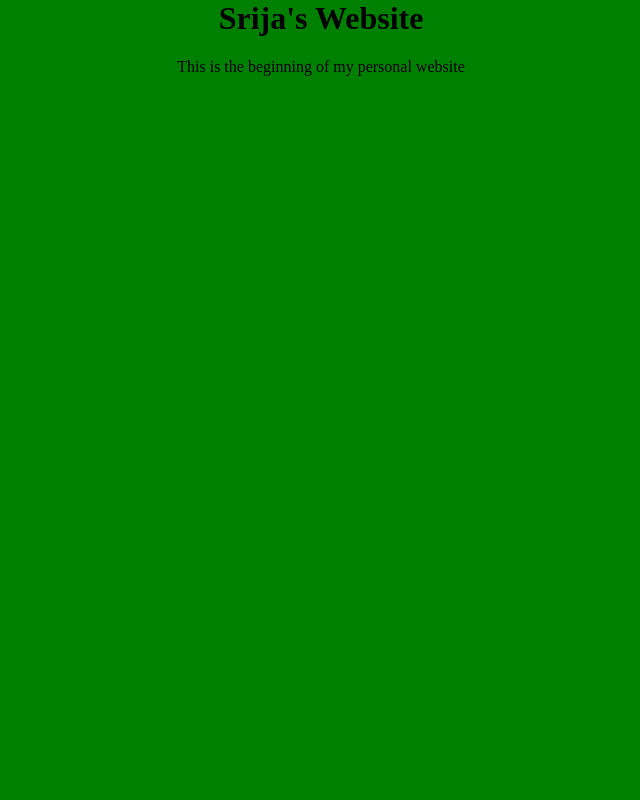
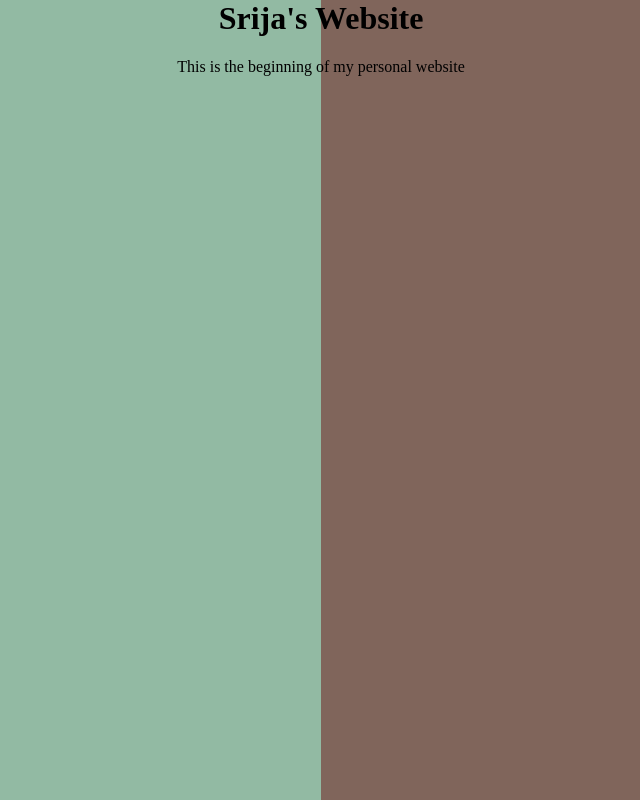
Before and after one commit to srijac9/personal-website, a plain HTML site: page index.html in a window 1280 px wide. Shown: the whole page, without its empty margins (319-959 px from the left). Drawn offline with Linux system fonts and the light colour scheme.

Commit message:
half-screen

```diff
--- a/styles.css
+++ b/styles.css
@@ -1,5 +1,11 @@
 body {
     margin: 0;
-    background: green;
+    background: linear-gradient(
+        to right,
+        rgb(146, 186, 163) 0%,
+        rgb(146, 186, 163) 50%,
+        rgb(128, 101, 91) 50%,
+        rgb(128, 101, 91) 100%
+    );
     text-align: center;
 }
```
